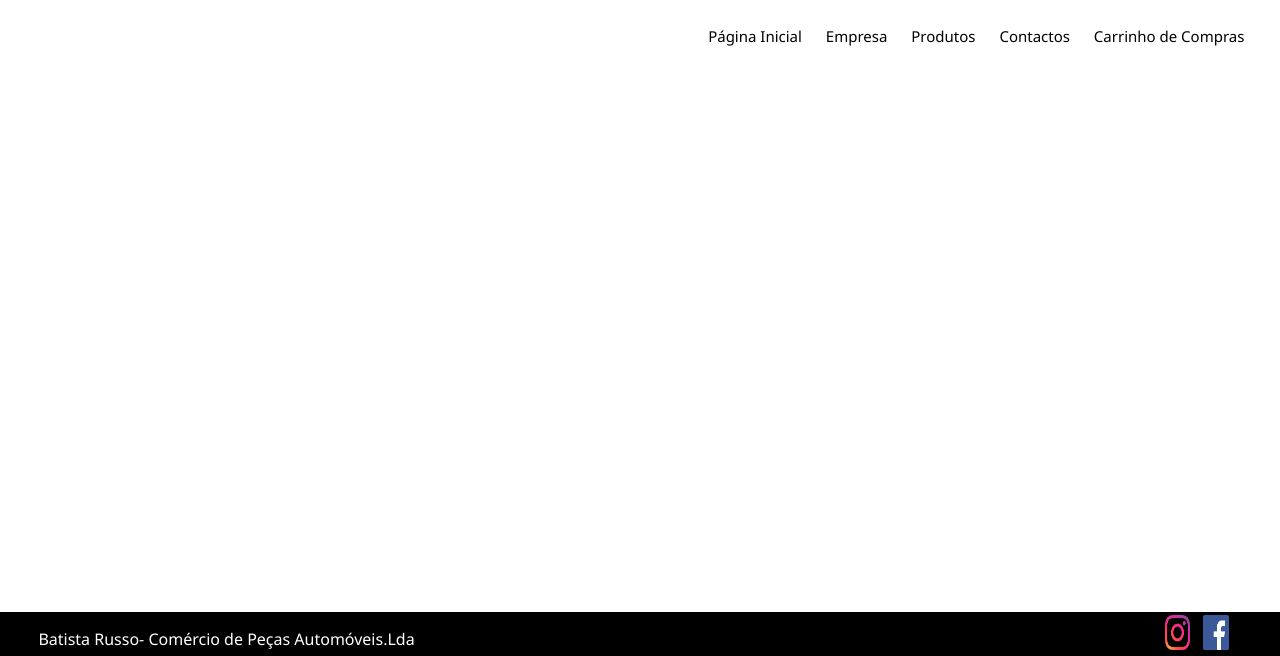
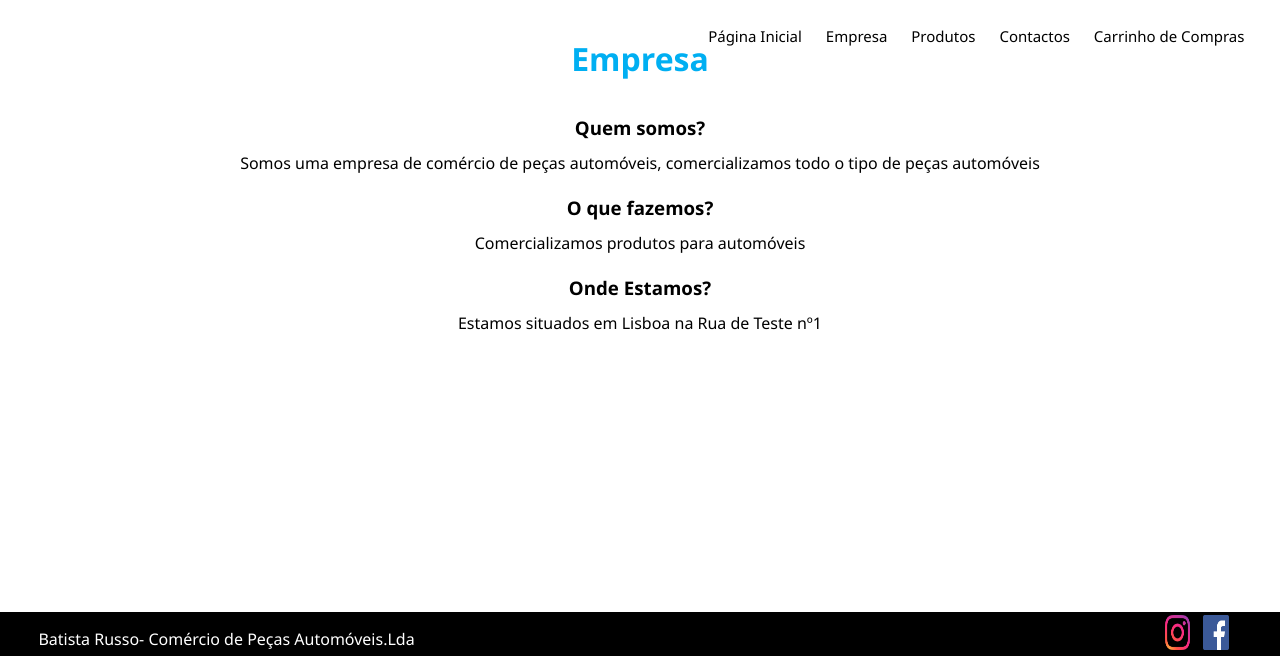
Before and after one commit to GoncaloProfissionalProgramming/ProjetoFinal-TI1, a plain HTML site: page Empresa.html in a window 1280 px wide. Shown: the part 144-800 px from the top of the page. Drawn offline with Linux system fonts and the light colour scheme.

Commit message:
Pag Empresa done

```diff
--- a/Empresa.html
+++ b/Empresa.html
@@ -14,7 +14,7 @@
         <div class="nav">
             <div class="nav-header">
               <div class="nav-title">
-                <img style="width:30%; margin-left: 5%;" src="img/logo.png">
+                <a href="index.html"><img style="width:30%; margin-left: 5%;" src="img/logo.png"></a>
               </div>
             </div>
             <div class="nav-btn">
@@ -33,7 +33,13 @@
               <a href="CarrinhoCompras">Carrinho de Compras</a>
             </div>
         </div>
-
+        <h1 style="text-align: center; position: absolute; top: 20%;  width:100%; font-weight: bold; color: #00AFF2;">Empresa</h1>
+        <h3 style="text-align: center; position: absolute; top: 30%;  width:100%;">Quem somos?</h3>
+        <p style="text-align: center; position: absolute; top: 35%;  width:100%;">Somos uma empresa de comércio de peças automóveis, comercializamos todo o tipo de peças automóveis</p>
+        <h3 style="text-align: center; position: absolute; top: 40%;  width:100%;">O que fazemos?</h3>
+        <p style="text-align: center; position: absolute; top: 45%;  width:100%;">Comercializamos produtos para automóveis</p>
+        <h3 style="text-align: center; position: absolute; top: 50%;  width:100%;">Onde Estamos?</h3>
+        <p style="text-align: center; position: absolute; top: 55%;  width:100%;">Estamos situados em Lisboa na Rua de Teste nº1</p>
         <div id="Footer" style=" top:94.5%;">
           <p style="position:absolute;margin-left:3%;">Batista Russo- Comércio de Peças Automóveis.Lda</p>
           <img src="img/iconFB.png" style="width:2%; height: 80%; left: 94%; margin-top: 0.25%; position: absolute;">
```
Also changed, not shown: index.html (+1 -1 lines).
